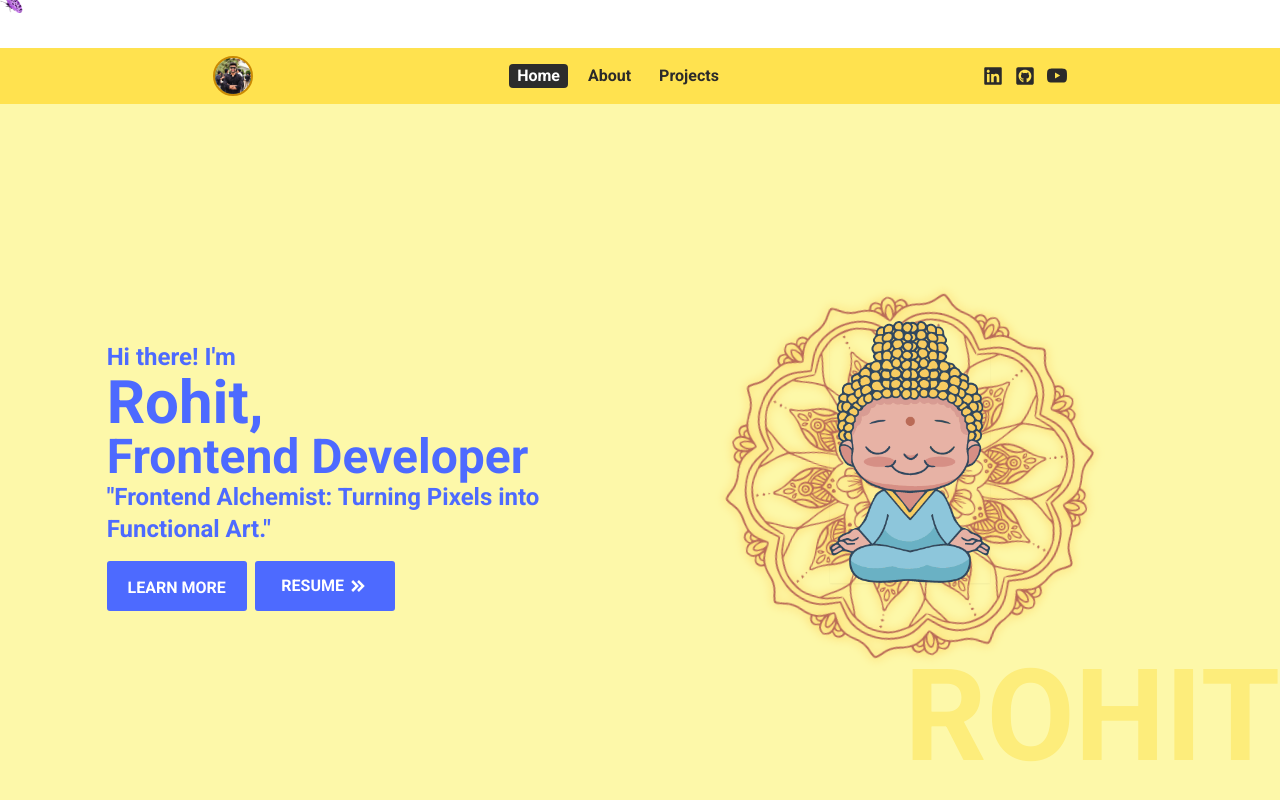
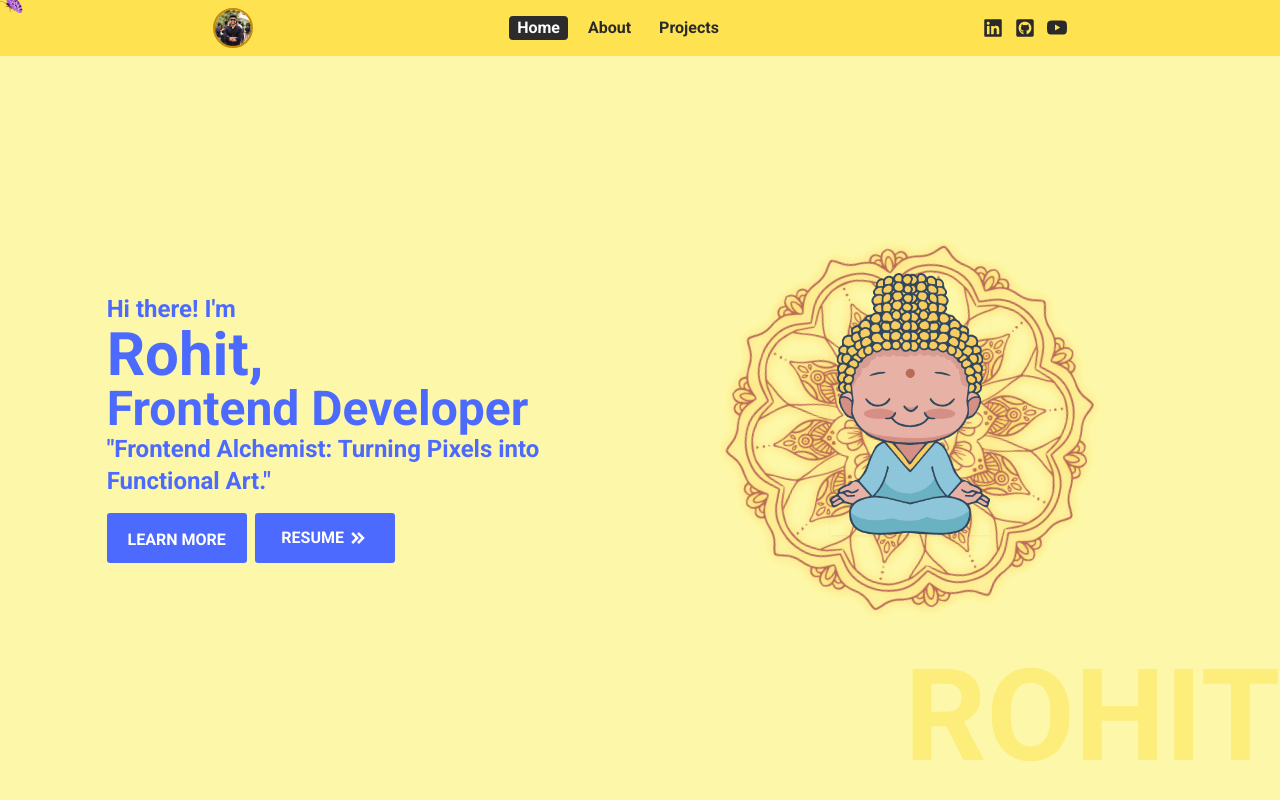
Before and after one commit to rohitraj07372/Portfolio_, a React (Create React App) app: page / in a window 1280 px wide. Shown: the top 800 px of the page. Built offline with nearby package versions, Linux system fonts and the light colour scheme.

Commit message:
previously i have assign the app component margin top -12 i removed it

```diff
--- a/src/App.js
+++ b/src/App.js
@@ -13,7 +13,7 @@ import ProjectDetails from './pages/ProjectDetails';
 
 function App() {
   return (
-    <div className="">
+    <div className=" h-screen   -mt-12">
     <Butterfly/>
    <Navbar/>
 
--- a/src/components/Navbar.js
+++ b/src/components/Navbar.js
@@ -16,12 +16,12 @@ function Navbar() {
        hamIsClicked?setHamIsClicked(false):setHamIsClicked(true);
     }
   return (
-    <div className='bg-[#FFE24F] h-[3.5rem] flex items-center'>
+    <div className='bg-[#FFE24F] h-[3.5rem] flex items-center '>
      <nav className='z-[20]  flex relative justify-between w-8/12 mx-auto sm:mx-auto xs:mx-auto   items-center sm:w-11/12 xs:w-11/12 md:w-8/12 lg:w-8/12'>
         <div>
         <Link to='/'><img className='rounded-full border-2 border-yellow-600' src={profile} alt="profile_image" width='40px' /></Link>
       </div>
-      <div className={` flex gap-3 text-[#2b2a2a] font-semibold font-serif    md:flex md:gap-3 lg:flex lg:gap-3 ${hamIsClicked?"xs:flex-col xs:absolute xs:top-12 xs:bg-yellow-200  sm:absolute sm:top-12 sm:left-0 sm:bg-yellow-200 md:relative md:bg-transparent md:top-[50%] lg:bg-transparent lg:relative lg:top-[50%]  xs:left-0    xs:gap-2 xs:w-full sm:flex-col sm:gap-2 sm:w-full  md:flex-row  md:gap-3 lg:flex-row lg:gap-3 md:place-content-center lg:place-content-center ": "xs:hidden  sm:hidden  md:flex-row  md:gap-3 lg:flex-row lg:gap-3 md:relative md:top-[50%] lg:relative lg:top-[50%]"}  `}>
+      < div className={` flex gap-3 text-[#2b2a2a] font-semibold font-serif    md:flex md:gap-3 lg:flex lg:gap-3 ${hamIsClicked?"xs:flex-col xs:absolute xs:top-12 xs:bg-yellow-200  sm:absolute sm:top-12 sm:left-0 sm:bg-yellow-200 md:relative md:bg-transparent md:top-[50%] lg:bg-transparent lg:relative lg:top-[50%]  xs:left-0    xs:gap-2 xs:w-full sm:flex-col sm:gap-2 sm:w-full  md:flex-row  md:gap-3 lg:flex-row lg:gap-3 md:place-content-center lg:place-content-center ": "xs:hidden  sm:hidden  md:flex-row  md:gap-3 lg:flex-row lg:gap-3 md:relative md:top-[50%] lg:relative lg:top-[50%]"}  `}>
 
         <NavLink to='/'>
         <h1 className='px-2 ' onClick={()=>setHamIsClicked(false)} >Home</h1>
--- a/src/index.css
+++ b/src/index.css
@@ -9,14 +9,10 @@
     font-family: 'Mulish', sans-serif;
   font-family: 'Roboto', sans-serif;
   }
-  html{
-    scroll-behavior: smooth;
-    transition: all ;
-  }
 
   body {
 
-    margin: 0;
+     height: 100%;
     font-family: -apple-system, BlinkMacSystemFont, 'Segoe UI', 'Roboto', 'Oxygen',
       'Ubuntu', 'Cantarell', 'Fira Sans', 'Droid Sans', 'Helvetica Neue',
       sans-serif;
--- a/tailwind.config.js
+++ b/tailwind.config.js
@@ -7,7 +7,7 @@ module.exports = {
   ],
   theme: {
     screens: {
-      'xs': '375px',
+      'xs': '300px',
       ...defaultTheme.screens,
     },
   },
```
